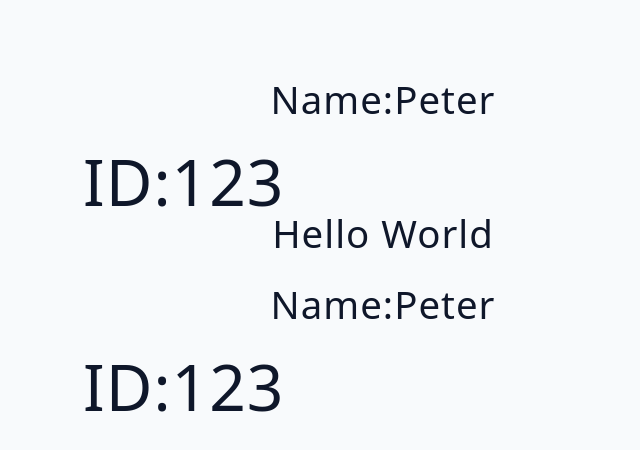
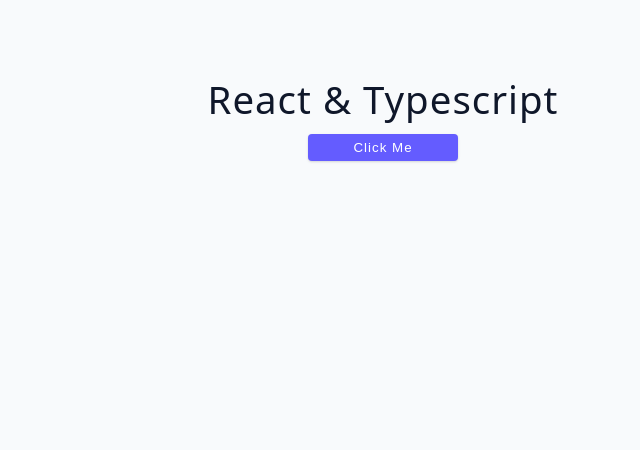
Before and after one commit to Eduardo5011/TS-react-essentials, a React (Vite) app: page / in a window 1280 px wide. Shown: the top 450 px of the page, without its empty margins (257-897 px from the left). Built offline with nearby package versions, Linux system fonts and the light colour scheme.

Commit message:
updated index.tsx

```diff
--- a/src/App.tsx
+++ b/src/App.tsx
@@ -1,12 +1,9 @@
-import Component from './starter/02-props'
+import Component from './starter/03-state'
 
 function App() {
   return (
     <main>
-      <Component name='peter' id={123}>
-        <h2>Hello world</h2>
-        </Component>
-        <Component name='peter' id={123} />
+      <Component/>
     </main>
   );
 }
--- a/src/starter/03-state/index.tsx
+++ b/src/starter/03-state/index.tsx
@@ -1,8 +1,48 @@
+import { useState } from "react";
+
+type Link = {
+  id: string;
+  url: string;
+  text: string;
+};
+
+const navLinks: Link[] = [
+  {
+    id: 1,
+    url: "some url",
+    text: "some text",
+  },
+  {
+    id: 2,
+    url: "some url",
+    text: "some text",
+  },
+  {
+    id: 3,
+    url: "some url",
+    text: "some text",
+  },
+];
+
 function Component() {
+  const [text, setText] = useState("ShakeAndbake");
+  const [number, setNumber] = useState(1);
+  const [list, setList] = useState<string[]>([]);
+  const [links, setLinks] = useState<Link[]>(navLinks);
   return (
     <div>
-      <h2>React & Typescript</h2>
-      <h2>State</h2>
+      <h2 className="mb-1">React & Typescript</h2>
+      <button
+        className="btn btn-center"
+        onClick={() => {
+          // setText(1);
+          setNumber(23);
+          // setList([1,2])
+          setLinks([...links,{id:4, url:'hello',text:'hello'}])
+        }}
+      >
+        click me
+      </button>
     </div>
   );
 }
```
